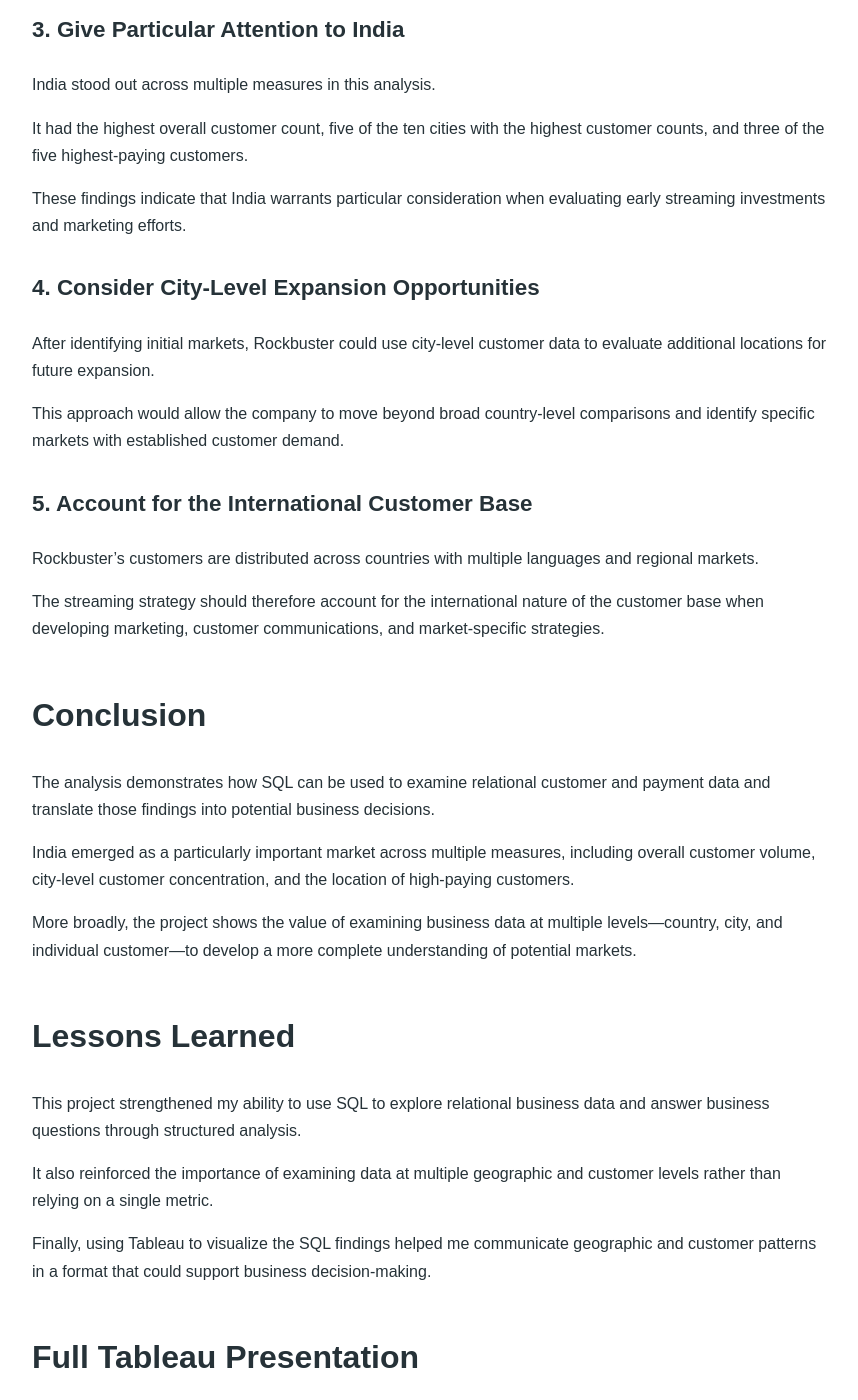
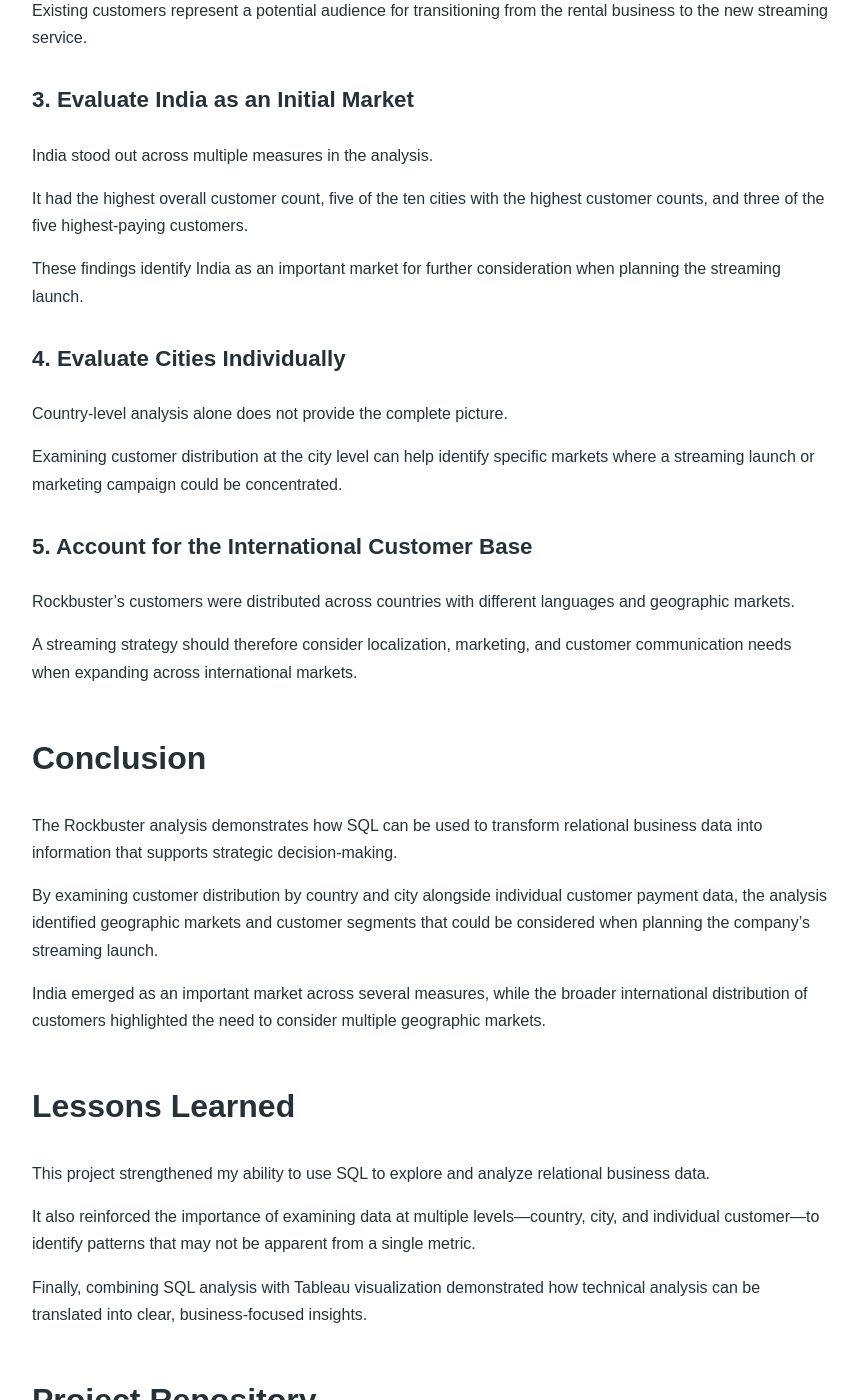
Before and after one commit to Ninja-Librarian/Ninja-Librarian.github.io, a Jekyll site: the page built from _projects/rockbuster.md, in a window 1280 px wide and 1400 px high, scrolled down 3504 px. Shown: the whole window, without its empty margins (58-916 px from the left). Built offline with Jekyll 4.4.1, drawn with Linux system fonts in a browser that asks for light colours; some of the changed text lies outside the part shown.

Commit message:
Update rockbuster.md

```diff
--- a/_projects/rockbuster.md
+++ b/_projects/rockbuster.md
@@ -13,41 +13,43 @@
 
 Rockbuster Stealth LLC is a fictional movie rental company preparing to launch a new streaming video service.
 
-The objective of this project was to use customer and payment data to identify geographic markets that could be prioritized during the streaming launch.
+The dataset for this project was created and provided by CareerFoundry to simulate a business analysis scenario.
 
-The analysis examined customer distribution at the country and city levels, as well as payment totals for individual customers, to identify markets with both substantial customer presence and customer value.
+The goal of the project was to analyze Rockbuster's customer and payment data to identify geographic markets and customer segments that could help inform the company's streaming launch strategy.
 
 ## Business Questions
 
 The analysis focused on three primary questions:
 
 1. Where should Rockbuster initially focus its new streaming service?
-2. Which countries and cities have the largest customer populations?
+2. Which countries and cities have the largest customer bases?
 3. Where are Rockbuster's highest-value customers located?
 
 ## Data
 
-The analysis used Rockbuster's relational business data, including:
+The analysis used the fictional Rockbuster dataset provided by CareerFoundry.
+
+The available data included:
 
 - Film inventory
 - Customer information
 - Payment information
 
-The available data also provided information about the characteristics of Rockbuster's rental business, including an average rental duration of 4.9 days, an average rental rate of $2.98, and an average film length of 115 minutes.
+Some overall characteristics of the rental business included an average rental duration of 4.9 days, an average rental rate of $2.98, and an average film length of 115 minutes.
 
 ## Tools & Methods
 
-SQL was used to query, combine, and analyze the underlying relational data.
+SQL was the primary analytical tool used to explore the relational business data.
 
 The analysis included:
 
 - Customer counts by country
 - Customer counts by city
 - Payment totals by customer
-- Geographic comparisons of customer markets
+- Geographic comparison of customer markets
 - Identification of high-volume and high-value markets
 
-Tableau was then used to visualize the results and make geographic and customer patterns easier to interpret.
+Tableau was then used to communicate the results through visualizations, making geographic and customer patterns easier to identify.
 
 ## Analysis
 
@@ -55,7 +57,7 @@
 
 India had the highest number of Rockbuster customers, followed by China and the United States.
 
-The five largest customer markets identified in the analysis were:
+The top five customer markets were:
 
 1. India — 35,940 customers
 2. China — 31,747 customers
@@ -63,15 +65,15 @@
 4. Japan — 18,569 customers
 5. Mexico — 17,970 customers
 
-The customer base was distributed across multiple international markets, indicating that Rockbuster's streaming strategy would need to account for different geographic and linguistic markets.
+The customer base was distributed across multiple international markets. This indicated that Rockbuster's streaming strategy would need to account for geographic differences and the international nature of its customer base.
 
 ### Customer Distribution by City
 
-The city-level analysis showed a particularly strong concentration of customers in India.
+The city-level analysis revealed a particularly strong presence in India.
 
 Five of the ten cities with the highest customer counts were located in India.
 
-Examining the data at the city level provided additional context beyond country-level customer totals and helped identify specific markets that could be considered for an initial streaming launch.
+This concentration provided another indication that Indian cities could represent important markets for the launch of the streaming service.
 
 ### High-Value Customers
 
@@ -79,67 +81,71 @@
 
 Three of the five highest-paying customers were located in India.
 
-This finding complements the country- and city-level analysis by showing that India was represented not only among the largest customer markets, but also among the locations of Rockbuster's highest-value individual customers.
+Examining both customer volume and individual customer value provided a broader view of potential priority markets than either measure alone.
 
 ## Key Findings
 
-The analysis identified several patterns relevant to Rockbuster's planned streaming service:
+The analysis identified several important patterns:
 
 - India had the largest customer population among the countries analyzed.
 - Five of the ten cities with the highest customer counts were located in India.
 - Three of the five highest-paying customers were located in India.
-- Rockbuster's customer base was distributed across multiple international markets.
-- Customer volume and customer payment activity provided two complementary measures for evaluating potential streaming markets.
+- Rockbuster's customers were distributed across multiple international markets.
+- Customer volume and customer value provided useful indicators for evaluating potential streaming markets.
 
-## Recommendations
+## Business Recommendations
 
-### 1. Prioritize Markets with Strong Existing Customer Bases
+### 1. Focus on High-Volume, High-Value Markets
 
-Rockbuster could use its existing customer base to identify markets for the initial streaming launch.
+Rockbuster could use existing customer and payment data to identify cities and regions that combine a large customer base with strong customer value.
 
-Cities with large customer populations provide an established audience that could potentially be converted from the rental business to the streaming service.
+These markets could provide an initial audience for the new streaming service.
 
-### 2. Combine Customer Volume with Customer Value
+### 2. Use Existing Customer Data to Guide Marketing
 
-Customer population alone does not provide a complete picture of market potential.
+Marketing resources could be concentrated in regions where Rockbuster already has a substantial customer base.
 
-Rockbuster should consider both the size of the customer base and payment activity when evaluating potential launch markets.
+Existing customers represent a potential audience for transitioning from the rental business to the new streaming service.
 
-### 3. Give Particular Attention to India
+### 3. Evaluate India as an Initial Market
 
-India stood out across multiple measures in this analysis.
+India stood out across multiple measures in the analysis.
 
 It had the highest overall customer count, five of the ten cities with the highest customer counts, and three of the five highest-paying customers.
 
-These findings indicate that India warrants particular consideration when evaluating early streaming investments and marketing efforts.
+These findings identify India as an important market for further consideration when planning the streaming launch.
 
-### 4. Consider City-Level Expansion Opportunities
+### 4. Evaluate Cities Individually
 
-After identifying initial markets, Rockbuster could use city-level customer data to evaluate additional locations for future expansion.
+Country-level analysis alone does not provide the complete picture.
 
-This approach would allow the company to move beyond broad country-level comparisons and identify specific markets with established customer demand.
+Examining customer distribution at the city level can help identify specific markets where a streaming launch or marketing campaign could be concentrated.
 
 ### 5. Account for the International Customer Base
 
-Rockbuster's customers are distributed across countries with multiple languages and regional markets.
+Rockbuster's customers were distributed across countries with different languages and geographic markets.
 
-The streaming strategy should therefore account for the international nature of the customer base when developing marketing, customer communications, and market-specific strategies.
+A streaming strategy should therefore consider localization, marketing, and customer communication needs when expanding across international markets.
 
 ## Conclusion
 
-The analysis demonstrates how SQL can be used to examine relational customer and payment data and translate those findings into potential business decisions.
+The Rockbuster analysis demonstrates how SQL can be used to transform relational business data into information that supports strategic decision-making.
 
-India emerged as a particularly important market across multiple measures, including overall customer volume, city-level customer concentration, and the location of high-paying customers.
+By examining customer distribution by country and city alongside individual customer payment data, the analysis identified geographic markets and customer segments that could be considered when planning the company's streaming launch.
 
-More broadly, the project shows the value of examining business data at multiple levels—country, city, and individual customer—to develop a more complete understanding of potential markets.
+India emerged as an important market across several measures, while the broader international distribution of customers highlighted the need to consider multiple geographic markets.
 
 ## Lessons Learned
 
-This project strengthened my ability to use SQL to explore relational business data and answer business questions through structured analysis.
+This project strengthened my ability to use SQL to explore and analyze relational business data.
 
-It also reinforced the importance of examining data at multiple geographic and customer levels rather than relying on a single metric.
+It also reinforced the importance of examining data at multiple levels—country, city, and individual customer—to identify patterns that may not be apparent from a single metric.
 
-Finally, using Tableau to visualize the SQL findings helped me communicate geographic and customer patterns in a format that could support business decision-making.
+Finally, combining SQL analysis with Tableau visualization demonstrated how technical analysis can be translated into clear, business-focused insights.
+
+## Project Repository
+
+The SQL queries and project files are available in my GitHub portfolio.
 
 ## Full Tableau Presentation
 
```
